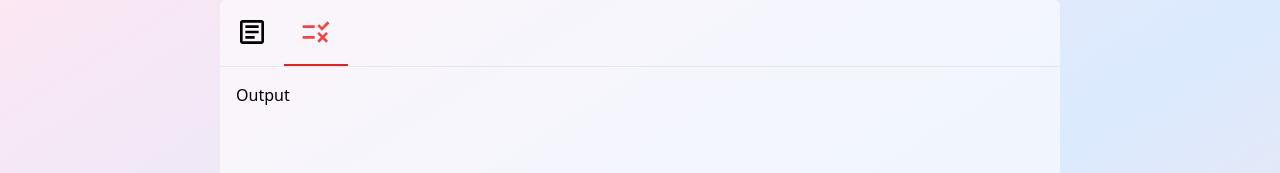
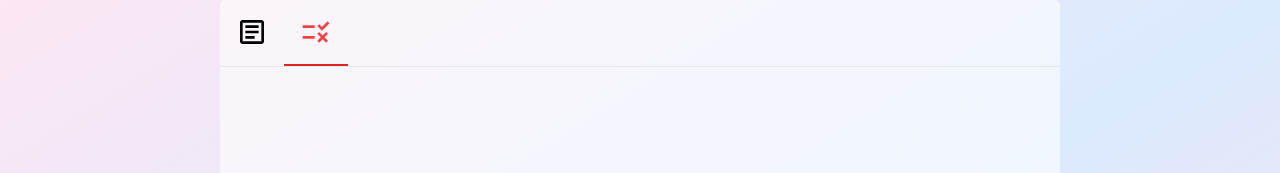
Before and after one commit to WantenMN/Lexi, a React (Vite) app: page /output in a window 1280 px wide. Shown: the top 173 px of the page. Built offline with nearby package versions, Linux system fonts and the light colour scheme.

Commit message:
feat: Implement basic word output functionality

```diff
--- a/src/pages/Output/Output.tsx
+++ b/src/pages/Output/Output.tsx
@@ -1,4 +1,47 @@
+import { getBase } from "@/utils/idb";
+import { processArticle } from "@/utils/vocabulary";
+import classNames from "classnames";
+import { useEffect, useState } from "react";
+
 const Output = () => {
-  return <div className="p-4">Output</div>;
+  const [words, setWords] = useState<string[]>([]);
+  const [uncommonWords, setUncommonWords] = useState<string[]>([]);
+
+  const init = async () => {
+    const article = await getBase("article");
+    if (!article) return;
+
+    const { filteredWords, uncommonWords } = await processArticle(article);
+    setWords(filteredWords);
+    setUncommonWords(uncommonWords);
+  };
+
+  useEffect(() => {
+    const timer = setTimeout(() => {
+      init();
+    }, 0);
+
+    return () => {
+      clearTimeout(timer);
+    };
+  }, []);
+
+  return (
+    <div className="h-full p-4">
+      <ul className="h-full overflow-y-auto">
+        {words.map((word, index) => {
+          const isUncommon = uncommonWords.includes(word);
+          const listItemClassName = classNames({ "text-red-700": isUncommon });
+
+          return (
+            <li className={listItemClassName} key={index}>
+              {word}
+            </li>
+          );
+        })}
+      </ul>
+    </div>
+  );
 };
+
 export default Output;
--- /dev/null
+++ b/src/utils/utils.ts
@@ -0,0 +1,4 @@
+export const removeDuplicates = <T>(arr: T[]): T[] => {
+  const uniqueSet = new Set(arr);
+  return Array.from(uniqueSet);
+};
--- /dev/null
+++ b/src/utils/vocabulary.ts
@@ -0,0 +1,60 @@
+import wordList from "@/assets/words.txt";
+import { removeDuplicates } from "./utils";
+
+export const checkCommonWords = async (
+  words: string[]
+): Promise<{ commonWords: string[]; uncommonWords: string[] }> => {
+  const response = await fetch(wordList);
+  const wordListText = await response.text();
+  const wordListArray = wordListText.split("\n");
+
+  const commonWords: string[] = [];
+  const uncommonWords: string[] = [];
+
+  words.forEach((word) => {
+    if (wordListArray.includes(word.toLowerCase())) {
+      commonWords.push(word);
+    } else {
+      uncommonWords.push(word);
+    }
+  });
+
+  return {
+    commonWords,
+    uncommonWords,
+  };
+};
+
+export const extractWords = (article: string): string[] => {
+  const cleanedArticle = article
+    .replace(/[^a-zA-Z' ]/g, " ") // Remove all punctuation and special characters but keep spaces and single quotes
+    .replace(/(^'|'$|'\s|\s'+)/g, " ") // Remove all single quotes that are not part of a word
+    .replace(/\b\w*'\w*\b/g, " ") // Remove all words that contain a single quote
+    // remove all single letters
+    .replace(/\b[a-zA-Z]\b/g, " ")
+    .trim();
+
+  // Split the cleaned article into an array of words
+  const words = cleanedArticle.split(/\s+/);
+
+  return removeDuplicates(words);
+};
+
+export const processArticle = async (article: string) => {
+  const words = extractWords(article);
+  const { commonWords, uncommonWords } = await checkCommonWords(words);
+
+  // Remove duplicate words
+  const filteredWords = Array.from(
+    new Set(
+      words.map((word) =>
+        commonWords.includes(word) ? word.toLowerCase() : word
+      )
+    )
+  );
+  return {
+    filteredWords,
+    commonWords,
+    uncommonWords,
+  };
+};
```
